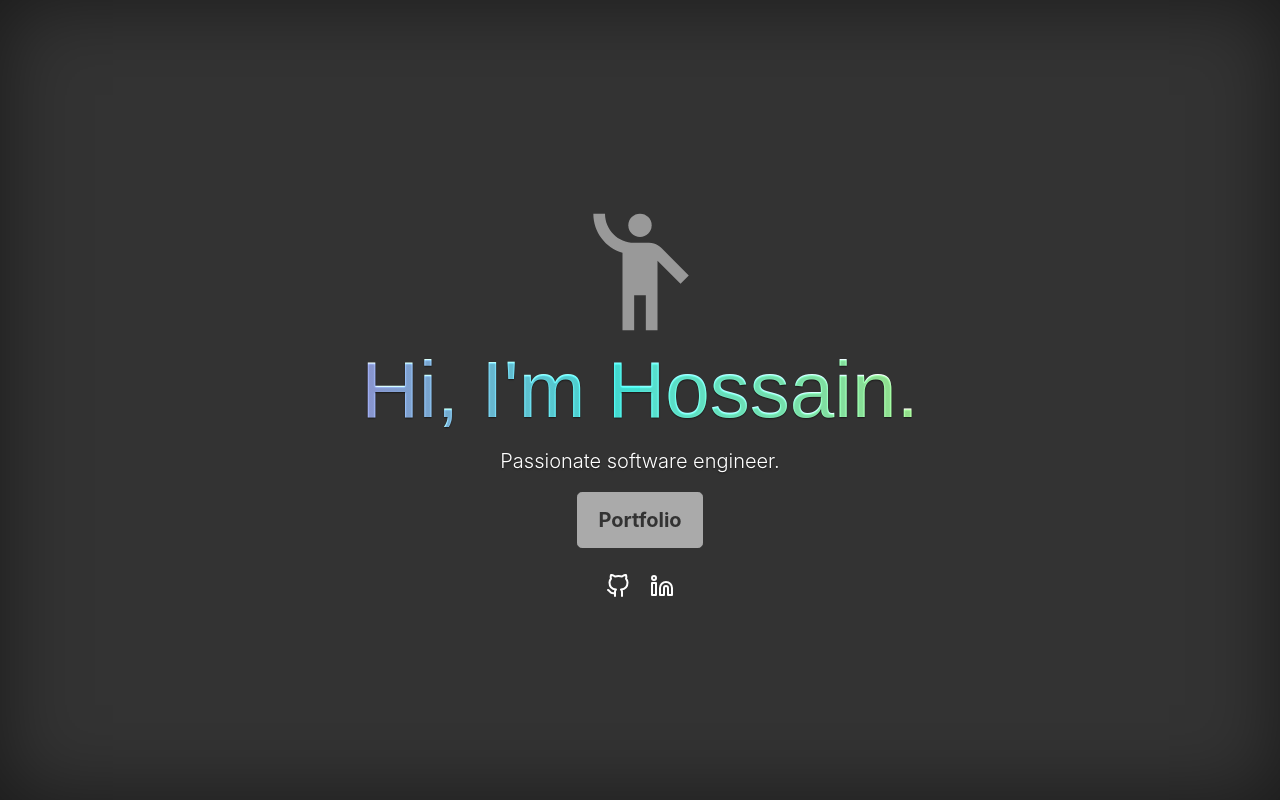
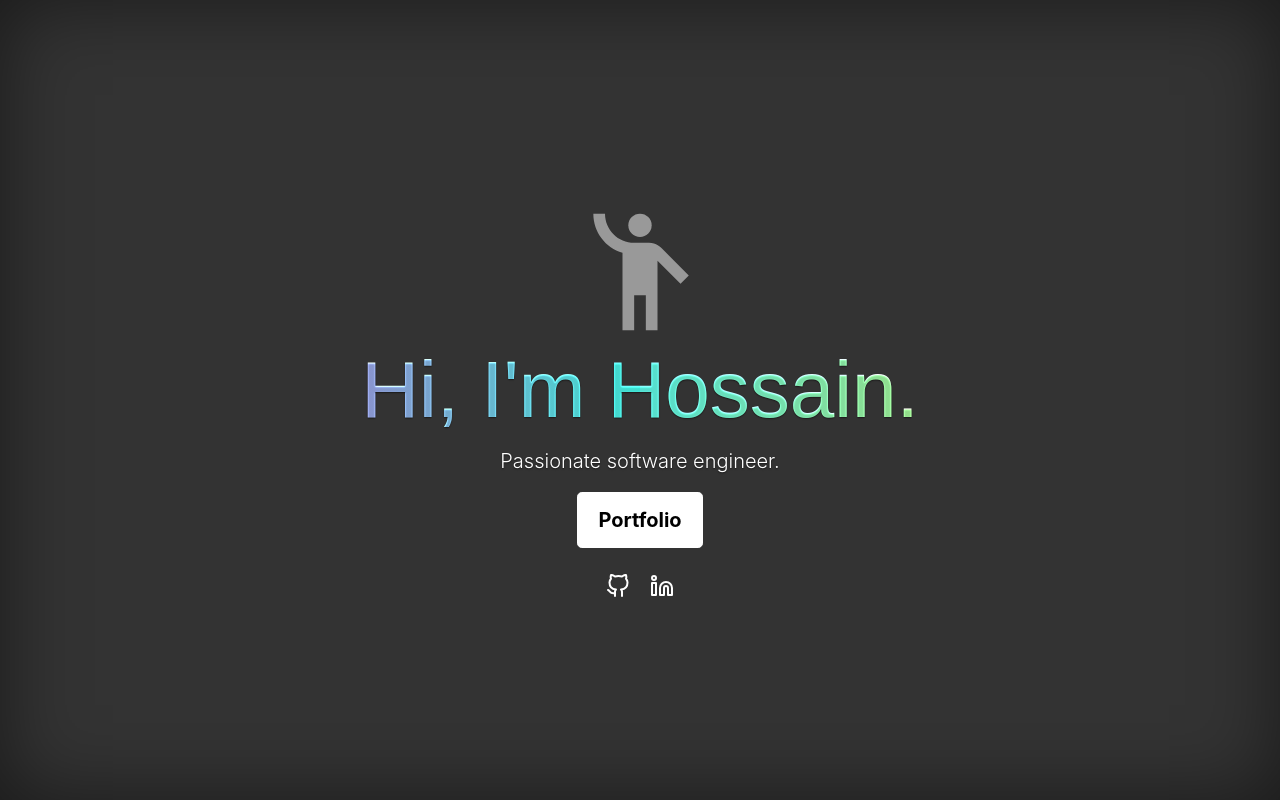
Before and after one commit to hossain-khan/hossain.dev, a plain HTML site: page index.html in a window 1280 px wide. Drawn offline with Linux system fonts and the light colour scheme.

Commit message:
[FIX] Button color contrast issue

```diff
--- a/styles/hkdev.css
+++ b/styles/hkdev.css
@@ -13,12 +13,20 @@ a:hover {
 .btn-secondary,
 .btn-secondary:hover,
 .btn-secondary:focus {
-  color: #333;
+  color: #000;
   text-shadow: none; /* Prevent inheritance from `body` */
-  background-color: #aaa;
-  border: .05rem solid #aaa;
+  background-color: #fff;
+  border: .05rem solid #fff;
+  font-weight: 700;
 }
 
+/* Additional states for better interactive feedback */
+.btn-secondary:hover,
+.btn-secondary:focus {
+  background-color: #f0f0f0;
+  border-color: #f0f0f0;
+  box-shadow: 0 0 0 0.2rem rgba(255, 255, 255, 0.25);
+}
 
 /*
  * Base structure
```
